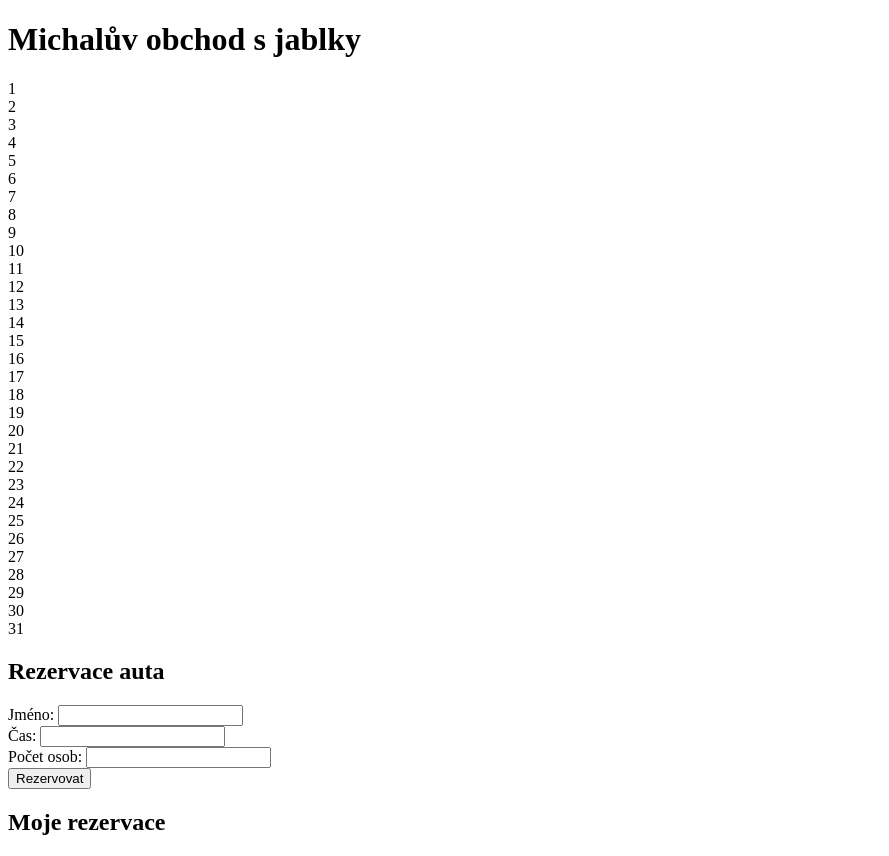
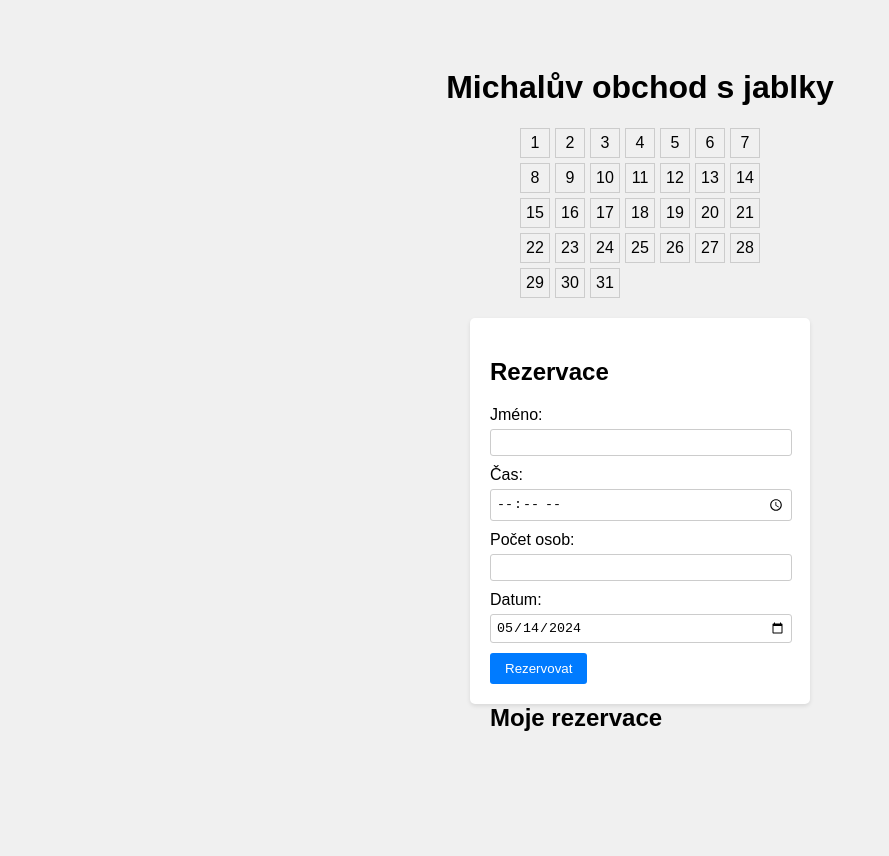
Before and after one commit to hooonzaa/Michal-v-obchod-s-jablky, a plain HTML site: page index.html in a window 1280 px wide. Both pictures are taken after a click on the element "10". Shown: the whole page, without its empty margins (0-889 px from the left). After the commit the page ends 800 px from the top, so only its background shows below. Drawn offline with Linux system fonts and the light colour scheme.

Commit message:
Add files via upload

```diff
--- a/index.html
+++ b/index.html
@@ -1,34 +1,32 @@
 <!DOCTYPE html>
 <html lang="en">
-
 <head>
     <meta charset="UTF-8">
     <meta name="viewport" content="width=device-width, initial-scale=1.0">
     <title>Michalův obchod s jablky</title>
-
+   <link rel="stylesheet" href="style.css">
 </head>
-
 <body>
     <h1>Michalův obchod s jablky</h1>
 
     <div id="calendar"></div>
 
     <div id="reservationForm" class="reservation-form">
-        <h2>Rezervace auta</h2>
-        <form id="reservation">
+        <h2>Rezervace</h2>
+        <form id="reservationForm">
             <label for="name">Jméno:</label>
             <input type="text" id="name" required><br>
             <label for="time">Čas:</label>
-            <input type="text" id="time" required><br>
+            <input type="time" id="time" required><br>
             <label for="numOfPeople">Počet osob:</label>
             <input type="number" id="numOfPeople" required><br>
-            <button type="submit">Rezervovat</button>
+            <label for="date">Datum:</label>
+            <input type="date" id="date" required><br>
+            <button type="button" onclick="submitReservation()">Rezervovat</button>
         </form>
     </div>
 
     <div id="reservations"></div>
-
     <script src="script.JS"></script>
 </body>
-
 </html>
--- a/script.JS
+++ b/script.JS
@@ -1,3 +1,4 @@
+
 let reservations = JSON.parse(localStorage.getItem('reservations')) || [];
 const calendarDiv = document.getElementById('calendar');
 const reservationForm = document.getElementById('reservationForm');
@@ -8,34 +9,41 @@ function renderCalendar() {
     const currentMonth = today.getMonth();
     const currentYear = today.getFullYear();
     const daysInMonth = new Date(currentYear, currentMonth + 1, 0).getDate();
+    const firstDayOfMonth = new Date(currentYear, currentMonth, 1).getDay(); // 0-based index
 
     calendarDiv.innerHTML = '';
 
+    let dayCounter = 1;
+
+    // Add the days of the month
     for (let i = 1; i <= daysInMonth; i++) {
         const day = document.createElement('div');
         day.classList.add('day');
-        day.textContent = i;
+        day.textContent = dayCounter;
         day.addEventListener('click', function () {
-            showReservationForm(i);
+            showReservationForm(dayCounter);
         });
         calendarDiv.appendChild(day);
+        dayCounter++;
     }
 }
 
 function showReservationForm(day) {
     reservationForm.style.display = 'block';
-    const form = document.getElementById('reservation');
-    form.addEventListener('submit', function (event) {
-        event.preventDefault();
+    document.getElementById('date').valueAsDate = new Date(); // Set date to current date
+    document.getElementById('date').setAttribute('min', new Date().toISOString().split('T')[0]); // Set minimum date to current date
+    document.getElementById('submitDay').value = day;
+}
+
+function submitReservation() {
     const name = document.getElementById('name').value;
     const time = document.getElementById('time').value;
     const numOfPeople = document.getElementById('numOfPeople').value;
-        const date = new Date(new Date().getFullYear(), new Date().getMonth(), day);
+    const date = document.getElementById('date').value;
     reservations.push({ name, date, time, numOfPeople });
     localStorage.setItem('reservations', JSON.stringify(reservations));
     renderReservations();
     reservationForm.style.display = 'none';
-    });
 }
 
 function deleteReservation(index) {
--- a/style.css
+++ b/style.css
@@ -1,11 +1,24 @@
 body {
     font-family: Arial, sans-serif;
+    background-color: #f0f0f0;
+    margin: 0;
+    padding: 0;
+    display: flex;
+    flex-direction: column;
+    align-items: center;
+    justify-content: center;
+    height: 100vh;
+}
+
+h1 {
+    text-align: center;
 }
 
 #calendar {
     display: grid;
-    grid-template-columns: repeat(7, 4vh);
-    gap: 1vh;
+    grid-template-columns: repeat(7, 30px);
+    gap: 5px;
+    margin-bottom: 20px;
 }
 
 .day {
@@ -13,13 +26,74 @@ body {
     border: 1px solid #ccc;
     padding: 5px;
     cursor: pointer;
-    width: 3vh;
 }
 
 .reservation-form {
     display: none;
+    background-color: #fff;
+    border-radius: 5px;
+    padding: 20px;
+    box-shadow: 0 2px 4px rgba(0, 0, 0, 0.1);
+    max-width: 300px;
+    width: 100%;
+}
+
+.reservation-form label {
+    display: block;
+    margin-bottom: 5px;
+}
+
+.reservation-form input {
+    width: calc(100% - 10px);
+    padding: 5px;
+    margin-bottom: 10px;
+    border: 1px solid #ccc;
+    border-radius: 3px;
+}
+
+.reservation-form button {
+    background-color: #007bff;
+    color: #fff;
+    border: none;
+    padding: 8px 15px;
+    border-radius: 3px;
+    cursor: pointer;
+}
+
+.reservation-form button:hover {
+    background-color: #0056b3;
 }
 
 #reservations {
-    margin-top: 20px;
+    max-width: 300px;
+    width: 100%;
 }
+
+#reservations h2 {
+    margin-top: 0;
+}
+
+.reservation {
+    background-color: #fff;
+    border-radius: 5px;
+    padding: 10px;
+    margin-bottom: 10px;
+    box-shadow: 0 2px 4px rgba(0, 0, 0, 0.1);
+}
+
+.reservation p {
+    margin: 5px 0;
+}
+
+.reservation button {
+    background-color: #dc3545;
+    color: #fff;
+    border: none;
+    padding: 5px 10px;
+    border-radius: 3px;
+    cursor: pointer;
+}
+
+.reservation button:hover {
+    background-color: #c82333;
+}
```
Lines whose indentation alone changed are shown as unchanged.
